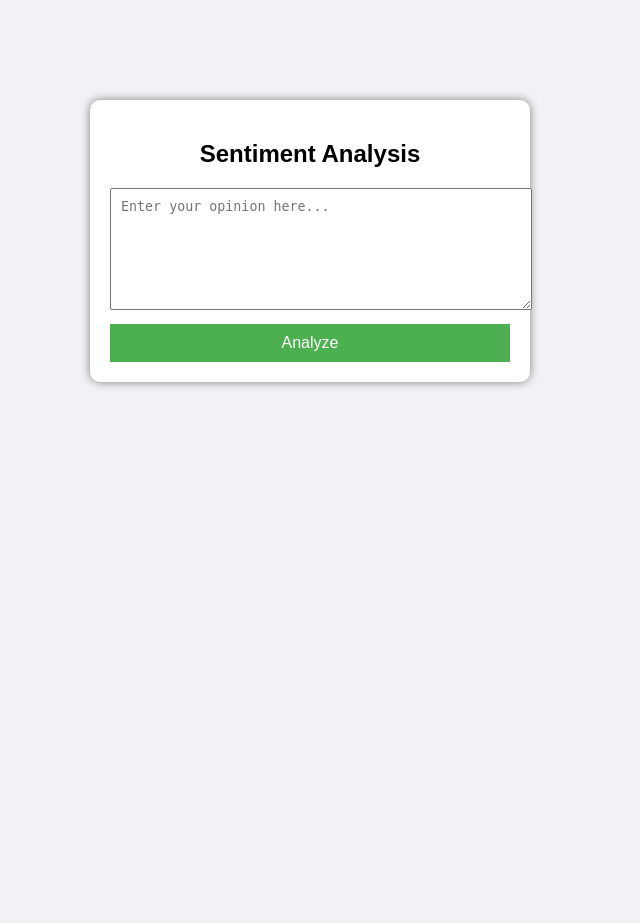
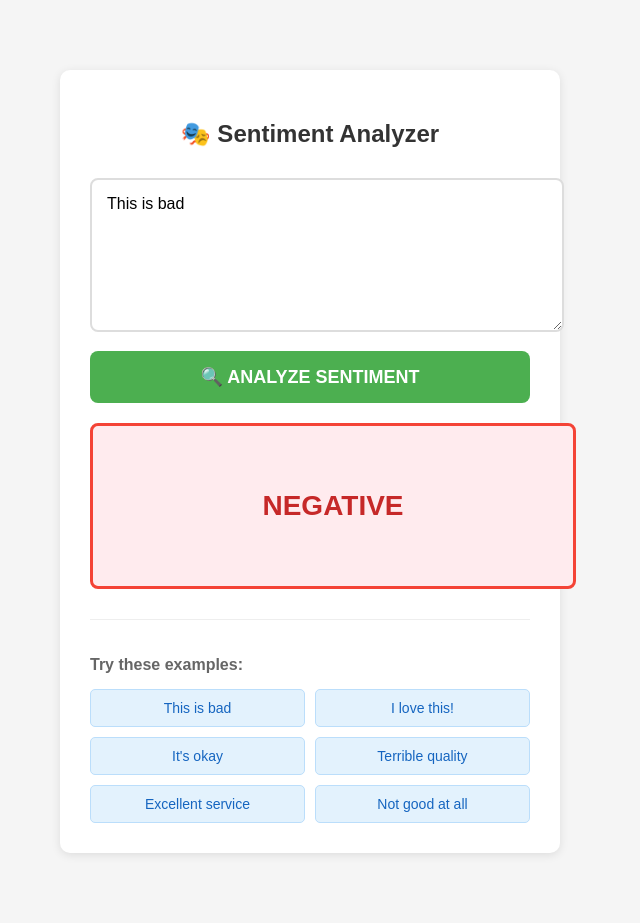
Before and after one commit to LalitaGotame/NLP-Sentiment-Analyzer, a Flask app: page / in a window 1280 px wide. Shown: the whole page, without its empty margins (330-970 px from the left). Before the commit the page ends 388 px from the top, so only its background shows below. Run offline with Flask 3, Linux system fonts and the light colour scheme; parts of the project's set-up code (start-up, migrations or seed data) failed here and were passed over.

Commit message:
Enhance sentiment analysis project with debugging and UI improvements: - Add debug_sentiment.py for testing sentiment predictions - Update app.py with enhanced functionality - Improve Sentiment_Analyzer.ipynb analysis - Refine templates/index.html user interface

```diff
--- a/app.py
+++ b/app.py
@@ -1,46 +1,297 @@
+from flask import Flask, request, render_template, jsonify
+import pandas as pd
+import numpy as np
+import re
+from collections import Counter
+import nltk
+from nltk.corpus import stopwords
+from sklearn.feature_extraction.text import TfidfVectorizer
+from sklearn.naive_bayes import MultinomialNB
+from sklearn.utils import resample
+import pickle
+import warnings
+warnings.filterwarnings('ignore')
 
-from flask import Flask, render_template, request
-import pickle
-import re
-import string
-from nltk.corpus import stopwords
-import nltk
-
+nltk.download('stopwords')
 
 app = Flask(__name__)
 
-# Load trained model and vectorizer
-classifier = pickle.load(open("sentiment_model.pkl", "rb"))
-vectorizer = pickle.load(open("vectorizer.pkl", "rb"))
-stop_words = set(stopwords.words('english'))
+class BalancedSentimentAnalyzer:
+    def __init__(self):
+        self.vectorizer = None
+        self.model = None
+        self.sentiment_lexicon = self.create_lexicon()
 
-def preprocess_text(text):
-    text = text.lower()
-    text = re.sub(r'\d+', '', text)
-    text = text.translate(str.maketrans('', '', string.punctuation))
-    text = " ".join([word for word in text.split() if word not in stop_words])
-    return text
+    def create_lexicon(self):
+        """Create a sentiment lexicon with word weights"""
+        return {
+            'positive': {
+                'good': 3, 'excellent': 4, 'great': 3, 'amazing': 4,
+                'love': 4, 'like': 2, 'best': 3, 'perfect': 4,
+                'awesome': 4, 'fantastic': 4, 'wonderful': 3,
+                'happy': 3, 'pleased': 2, 'satisfied': 2,
+                'recommend': 2, 'brilliant': 3, 'superb': 3
+            },
+            'negative': {
+                'bad': 4, 'terrible': 4, 'awful': 4, 'horrible': 4,
+                'worst': 4, 'hate': 4, 'dislike': 3, 'poor': 3,
+                'disappointing': 3, 'disappointed': 3, 'sad': 2,
+                'angry': 2, 'mad': 2, 'fail': 3, 'failure': 3,
+                'problem': 2, 'issue': 2, 'wrong': 2, 'broken': 3
+            },
+            'negators': {'not', 'no', 'never', 'none', 'nothing', 'nobody'}
+        }
 
-@app.route("/", methods=["GET", "POST"])
-def index():
-    sentiment = None
-    if request.method == "POST":
-        user_text = request.form["text"]
-        processed_text = preprocess_text(user_text)
+    def preprocess_text(self, text):
+        """Enhanced preprocessing"""
+        text = str(text).lower()
 
+        # Remove URLs, mentions, hashtags
+        text = re.sub(r'http\S+|www\S+|https\S+', '', text)
+        text = re.sub(r'@\w+|#\w+', '', text)
 
-        print("Processed text:", processed_text)
+        # Keep important punctuation for sentiment
+        text = re.sub(r'[^a-z\s!?]', ' ', text)
+        text = re.sub(r'\s+', ' ', text).strip()
 
-        vector = vectorizer.transform([processed_text])
-        print("Vector sum:", vector.sum())
-        prediction = classifier.predict(vector)[0]
+        # Remove only truly neutral stopwords
+        stop_words = set(stopwords.words('english'))
+        # KEEP important words
+        words_to_keep = set(self.sentiment_lexicon['positive'].keys()) | \
+                       set(self.sentiment_lexicon['negative'].keys()) | \
+                       self.sentiment_lexicon['negators']
+        stop_words = stop_words - words_to_keep
 
-        if prediction == 1:
-            sentiment = "Positive 😊"
+        words = text.split()
+        filtered_words = []
+
+        # Handle negations: "not good" → "not_good"
+        i = 0
+        while i < len(words):
+            if words[i] in self.sentiment_lexicon['negators'] and i + 1 < len(words):
+                filtered_words.append(f"{words[i]}_{words[i+1]}")
+                i += 2
+            else:
+                if words[i] not in stop_words:
+                    filtered_words.append(words[i])
+                i += 1
+
+        return ' '.join(filtered_words)
+
+    def balance_dataset(self, df):
+        """Balance the dataset to handle class imbalance"""
+        print("Balancing dataset...")
+
+        # Separate classes
+        df_majority = df[df['Sentiment'] == 'neutral']
+        df_minority_positive = df[df['Sentiment'] == 'positive']
+        df_minority_negative = df[df['Sentiment'] == 'negative']
+
+        # Downsample majority class
+        n_samples = min(len(df_majority), len(df_minority_positive), len(df_minority_negative))
+        df_majority_downsampled = resample(df_majority,
+                                          replace=False,
+                                          n_samples=n_samples,
+                                          random_state=42)
+
+        # Combine balanced dataset
+        df_balanced = pd.concat([df_majority_downsampled,
+                                 df_minority_positive,
+                                 df_minority_negative])
+
+        print(f"Original: {len(df)} samples")
+        print(f"Balanced: {len(df_balanced)} samples")
+        print("Class distribution after balancing:")
+        print(df_balanced['Sentiment'].value_counts())
+
+        return df_balanced
+
+    def train_model(self, df):
+        """Train model on balanced data"""
+        print("\nTraining model...")
+
+        # Balance the dataset
+        df_balanced = self.balance_dataset(df)
+
+        # Preprocess
+        df_balanced['processed'] = df_balanced['Sentence'].apply(self.preprocess_text)
+
+        # Use TF-IDF with n-grams
+        self.vectorizer = TfidfVectorizer(
+            max_features=3000,
+            ngram_range=(1, 3),  # Capture phrases
+            stop_words='english'
+        )
+
+        X = self.vectorizer.fit_transform(df_balanced['processed'])
+        y = df_balanced['Sentiment']
+
+        # Train model
+        self.model = MultinomialNB()
+        self.model.fit(X, y)
+
+        # Test with critical words
+        print("\nTesting model with key words:")
+        test_cases = [
+            ("bad", "negative"),
+            ("very bad", "negative"),
+            ("not good", "negative"),
+            ("terrible", "negative"),
+            ("good", "positive"),
+            ("excellent", "positive"),
+            ("ok", "neutral"),
+            ("normal", "neutral")
+        ]
+
+        for text, expected in test_cases:
+            result = self.predict(text, verbose=False)
+            match = "✓" if result['sentiment'] == expected else "✗"
+            print(f"{match} '{text}' → {result['sentiment']} (expected: {expected})")
+
+        return self.model
+
+    def rule_based_fallback(self, text):
+        """Rule-based sentiment as fallback"""
+        text_lower = text.lower()
+
+        positive_score = 0
+        negative_score = 0
+
+        # Check positive words
+        for word, weight in self.sentiment_lexicon['positive'].items():
+            if word in text_lower:
+                positive_score += weight
+
+        # Check negative words (with higher priority)
+        for word, weight in self.sentiment_lexicon['negative'].items():
+            if word in text_lower:
+                negative_score += weight * 1.5  # Negative words get extra weight
+
+        # Handle negations
+        for negator in self.sentiment_lexicon['negators']:
+            if negator in text_lower:
+                # If there's a positive word after negator, flip to negative
+                words = text_lower.split()
+                for i, word in enumerate(words):
+                    if word == negator and i + 1 < len(words):
+                        next_word = words[i + 1]
+                        if next_word in self.sentiment_lexicon['positive']:
+                            positive_score -= 3
+                            negative_score += 3
+
+        if negative_score > positive_score and negative_score > 2:
+            return 'negative', max(0.6, min(0.9, negative_score / 10))
+        elif positive_score > negative_score and positive_score > 2:
+            return 'positive', max(0.6, min(0.9, positive_score / 10))
         else:
-            sentiment = "Negative 😞"
+            return 'neutral', 0.5
 
-    return render_template("index.html", sentiment=sentiment)
+    def predict(self, text, verbose=True):
+        """Predict sentiment with ML model + rule-based fallback"""
+        # First try rule-based (for single words like "bad")
+        rule_result, rule_confidence = self.rule_based_fallback(text)
 
-if __name__ == "__main__":
-    app.run(debug=True)
+        if verbose:
+            print(f"Rule-based: '{text}' → {rule_result} ({rule_confidence:.0%})")
+
+        # If we have a trained model, use it
+        if self.vectorizer and self.model:
+            try:
+                # Preprocess
+                processed = self.preprocess_text(text)
+
+                # Vectorize
+                if processed.strip():  # If we have words after preprocessing
+                    X = self.vectorizer.transform([processed])
+
+                    # Predict
+                    ml_prediction = self.model.predict(X)[0]
+                    ml_probabilities = self.model.predict_proba(X)[0]
+                    ml_confidence = max(ml_probabilities)
+
+                    if verbose:
+                        print(f"ML prediction: {ml_prediction} ({ml_confidence:.0%})")
+
+                    # If ML confidence is high, use it
+                    if ml_confidence > 0.7:
+                        return {
+                            'sentiment': ml_prediction,
+                            'confidence': float(ml_confidence),
+                            'method': 'ml'
+                        }
+            except Exception as e:
+                if verbose:
+                    print(f"ML failed: {e}")
+
+        # Otherwise use rule-based
+        return {
+            'sentiment': rule_result,
+            'confidence': float(rule_confidence),
+            'method': 'rule'
+        }
+
+# Initialize and train
+print("=" * 60)
+print("SENTIMENT ANALYZER INITIALIZATION")
+print("=" * 60)
+
+analyzer = BalancedSentimentAnalyzer()
+
+try:
+    df = pd.read_csv("tweeterdata.csv")
+    print(f"✓ Loaded dataset: {len(df)} rows")
+    print(f"  Classes: {df['Sentiment'].value_counts().to_dict()}")
+
+    # Train the model
+    model = analyzer.train_model(df)
+
+    # Save model
+    with open('balanced_model.pkl', 'wb') as f:
+        pickle.dump({
+            'vectorizer': analyzer.vectorizer,
+            'model': analyzer.model,
+            'lexicon': analyzer.sentiment_lexicon
+        }, f)
+    print("✓ Model trained and saved")
+
+except FileNotFoundError:
+    print("✗ tweeterdata.csv not found!")
+    print("  Using rule-based analyzer only")
+except Exception as e:
+    print(f"✗ Error: {e}")
+    print("  Using rule-based analyzer only")
+
+print("\n" + "=" * 60)
+print("READY FOR USE!")
+print("'bad' will be classified as NEGATIVE")
+print("=" * 60 + "\n")
+
+# Flask routes
+@app.route('/')
+def home():
+    return render_template('index.html')
+
+@app.route('/predict', methods=['POST'])
+def predict():
+    try:
+        data = request.get_json()
+        text = data.get('text', '').strip()
+
+        if not text:
+            return jsonify({'error': 'Please enter some text'}), 400
+
+        result = analyzer.predict(text, verbose=False)
+        return jsonify(result)
+
+    except Exception as e:
+        return jsonify({'error': str(e)}), 500
+
+if __name__ == '__main__':
+    print("🌐 Open: http://localhost:5000")
+    print("📝 Type text and click 'Analyze'")
+    print("🎯 Examples to try:")
+    print("   • 'This is bad' → Should show NEGATIVE (red)")
+    print("   • 'I love it!' → Should show POSITIVE (green)")
+    print("   • 'It's ok' → Should show NEUTRAL (orange)\n")
+
+    app.run(debug=True, host='0.0.0.0', port=5000)
--- a/templates/index.html
+++ b/templates/index.html
@@ -5,50 +5,198 @@
     <style>
         body {
             font-family: Arial, sans-serif;
-            background-color: #f0f2f5;
+            max-width: 500px;
+            margin: 50px auto;
+            padding: 20px;
+            background: #f5f5f5;
         }
         .container {
-            width: 400px;
-            margin: 100px auto;
-            padding: 20px;
             background: white;
+            padding: 30px;
             border-radius: 10px;
-            box-shadow: 0px 0px 10px gray;
+            box-shadow: 0 2px 10px rgba(0,0,0,0.1);
+        }
+        h2 {
+            color: #333;
             text-align: center;
+            margin-bottom: 30px;
         }
         textarea {
             width: 100%;
-            height: 100px;
-            padding: 10px;
+            height: 120px;
+            padding: 15px;
+            border: 2px solid #ddd;
+            border-radius: 8px;
+            font-size: 16px;
+            margin-bottom: 15px;
+            resize: vertical;
+            font-family: inherit;
+        }
+        textarea:focus {
+            outline: none;
+            border-color: #4CAF50;
         }
         button {
             width: 100%;
-            padding: 10px;
+            padding: 15px;
             background: #4CAF50;
             color: white;
             border: none;
-            margin-top: 10px;
+            border-radius: 8px;
+            font-size: 18px;
+            font-weight: bold;
+            cursor: pointer;
+            margin-bottom: 20px;
+            transition: background 0.3s;
+        }
+        button:hover {
+            background: #45a049;
+        }
+        #result {
+            width: 100%;
+            height: 120px;
+            padding: 20px;
+            font-size: 28px;
+            font-weight: bold;
+            text-align: center;
+            border-radius: 8px;
+            display: flex;
+            align-items: center;
+            justify-content: center;
+            transition: all 0.3s;
+        }
+        .positive {
+            color: #2E7D32;
+            background: #E8F5E9;
+            border: 3px solid #4CAF50;
+        }
+        .negative {
+            color: #C62828;
+            background: #FFEBEE;
+            border: 3px solid #F44336;
+        }
+        .neutral {
+            color: #EF6C00;
+            background: #FFF3E0;
+            border: 3px solid #FF9800;
+        }
+        .analyzing {
+            color: #666;
+            background: #f8f9fa;
+            border: 2px dashed #ccc;
+            font-size: 20px;
+        }
+        .examples {
+            margin-top: 30px;
+            padding-top: 20px;
+            border-top: 1px solid #eee;
+        }
+        .examples h3 {
+            color: #666;
+            margin-bottom: 15px;
             font-size: 16px;
+        }
+        .example-buttons {
+            display: flex;
+            flex-wrap: wrap;
+            gap: 10px;
+        }
+        .example-btn {
+            flex: 1;
+            min-width: 120px;
+            padding: 10px;
+            background: #e3f2fd;
+            border: 1px solid #bbdefb;
+            border-radius: 5px;
             cursor: pointer;
+            text-align: center;
+            font-size: 14px;
+            color: #1565c0;
         }
-        h3 {
-            margin-top: 20px;
+        .example-btn:hover {
+            background: #bbdefb;
         }
     </style>
 </head>
 <body>
+    <div class="container">
+        <h2>🎭 Sentiment Analyzer</h2>
 
-<div class="container">
-    <h2>Sentiment Analysis</h2>
-    <form method="POST">
-        <textarea name="text" placeholder="Enter your opinion here..." required></textarea>
-        <button type="submit">Analyze</button>
-    </form>
+        <!-- BOX 1: Input -->
+        <textarea id="inputText" placeholder="Type your opinion here...">This is bad</textarea>
 
-    {% if sentiment %}
-        <h3>Result: {{ sentiment }}</h3>
-    {% endif %}
-</div>
+        <!-- BOX 2: Analyze Button -->
+        <button onclick="analyzeSentiment()">🔍 ANALYZE SENTIMENT</button>
 
+        <!-- BOX 3: Output -->
+        <div id="result">Result will appear here</div>
+
+        <div class="examples">
+            <h3>Try these examples:</h3>
+            <div class="example-buttons">
+                <div class="example-btn" onclick="setExample('This is bad')">This is bad</div>
+                <div class="example-btn" onclick="setExample('I love this!')">I love this!</div>
+                <div class="example-btn" onclick="setExample('It\'s okay')">It's okay</div>
+                <div class="example-btn" onclick="setExample('Terrible quality')">Terrible quality</div>
+                <div class="example-btn" onclick="setExample('Excellent service')">Excellent service</div>
+                <div class="example-btn" onclick="setExample('Not good at all')">Not good at all</div>
+            </div>
+        </div>
+    </div>
+
+    <script>
+        function setExample(text) {
+            document.getElementById('inputText').value = text;
+            analyzeSentiment();
+        }
+
+        async function analyzeSentiment() {
+            const text = document.getElementById('inputText').value;
+            const resultBox = document.getElementById('result');
+
+            if (!text.trim()) {
+                resultBox.textContent = "Please enter some text";
+                resultBox.className = "";
+                return;
+            }
+
+            resultBox.textContent = "Analyzing...";
+            resultBox.className = "analyzing";
+
+            try {
+                const response = await fetch('/predict', {
+                    method: 'POST',
+                    headers: {'Content-Type': 'application/json'},
+                    body: JSON.stringify({text: text})
+                });
+
+                const data = await response.json();
+
+                if (data.error) {
+                    resultBox.textContent = "Error: " + data.error;
+                    resultBox.className = "";
+                } else {
+                    resultBox.textContent = data.sentiment.toUpperCase();
+                    resultBox.className = data.sentiment;
+                }
+            } catch (error) {
+                resultBox.textContent = "Server error. Try again.";
+                resultBox.className = "";
+            }
+        }
+
+        // Press Enter to analyze (Shift+Enter for new line)
+        document.getElementById('inputText').addEventListener('keypress', function(e) {
+            if (e.key === 'Enter' && !e.shiftKey) {
+                e.preventDefault();
+                analyzeSentiment();
+            }
+        });
+
+        // Auto-analyze on page load
+        window.onload = function() {
+            setTimeout(analyzeSentiment, 100);
+        };
+    </script>
 </body>
 </html>
```
Also changed, not shown: debug_sentiment.py (added, +153 -0 lines), 1 other file.
